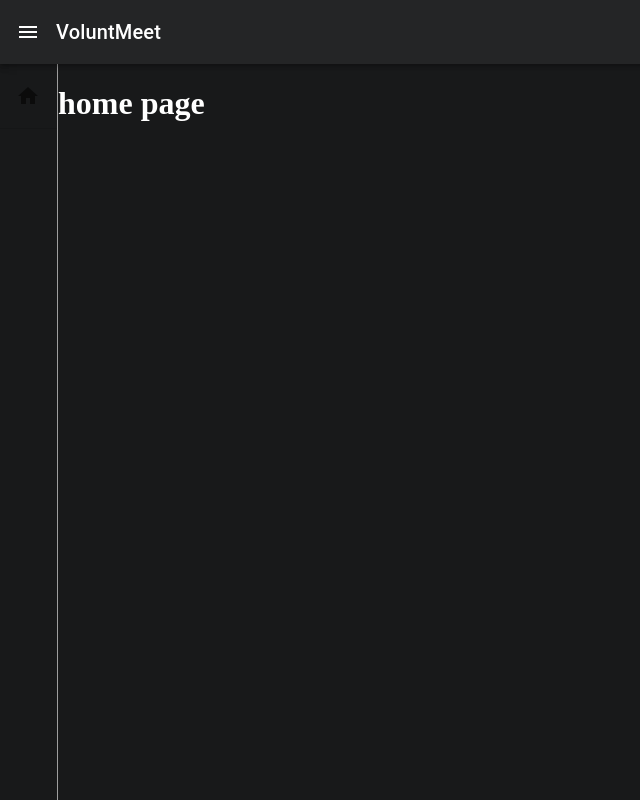
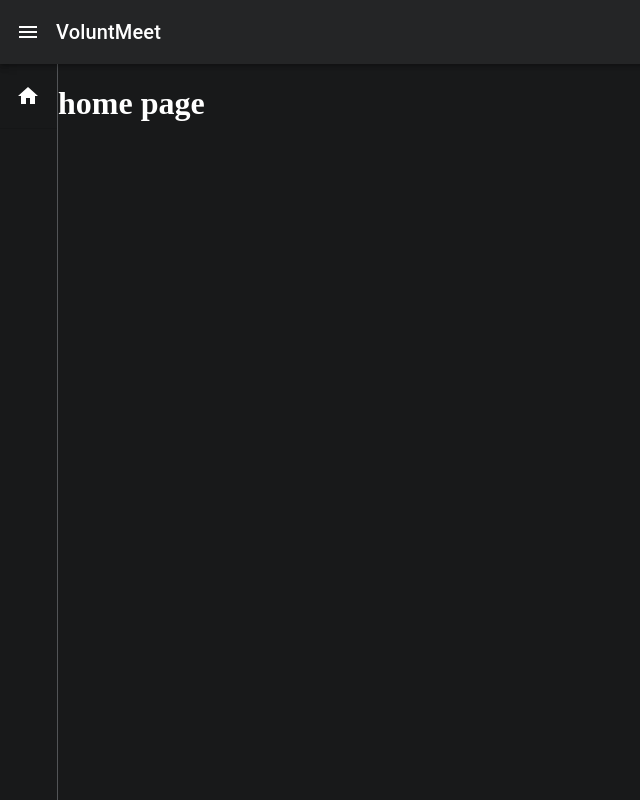
Before and after one commit to ShenhavMeshulam/VoluntMeet, a React app in the folder client/: page / in a window 1280 px wide. Shown: the whole page, without its empty margins (0-640 px from the left). Built offline with nearby package versions, Linux system fonts and the light colour scheme.

Commit message:
fix color

```diff
--- a/client/src/app/components/Menu.js
+++ b/client/src/app/components/Menu.js
@@ -8,14 +8,13 @@ import ListItemIcon from '@material-ui/core/ListItemIcon';
 import ListItemText from '@material-ui/core/ListItemText';
 import Divider from '@material-ui/core/Divider';
 import { Link } from 'react-router-dom';
-
-import MenuItems from "./MenuItems";
+import HomeIcon from '@material-ui/icons/Home';
 
 const drawerWidth = 240;
 
 const useStyles = makeStyles(theme => ({
   drawer: {
-    borderRight: '1px solid #9E9E9E',
+    borderRight: '1px solid #525457',
     width: drawerWidth,
     height: '100%',
     flexShrink: 0,
@@ -37,10 +36,21 @@ const useStyles = makeStyles(theme => ({
     overflowX: 'hidden',
     width: theme.spacing(7) + 1
   },
+  iconButton: {
+    color: 'white'
+  },
 }));
 
 export default ({ isOpen }) => {
   const classes = useStyles();
+
+  const MenuItems =
+    [
+      {
+        text: 'test',
+        icon: <HomeIcon className={classes.iconButton} />,
+      }
+    ]
 
   return (
     <Box
@@ -52,7 +62,7 @@ export default ({ isOpen }) => {
       <List>
         {MenuItems.map((menuItem) => (
           <ListItem button component={Link} to={menuItem.route} key={menuItem.text}>
-            <ListItemIcon >
+            <ListItemIcon>
               {menuItem.icon}
             </ListItemIcon>
             <ListItemText primary={menuItem.text} />
--- a/client/src/app/components/MenuItems.js
+++ /dev/null
@@ -1,11 +0,0 @@
-import React from 'react';
-import HomeIcon from '@material-ui/icons/Home';
-
-export default
-    [
-        {
-            text: 'test',
-            icon: <HomeIcon />,
-            route: './test'
-        }
-    ]
```
